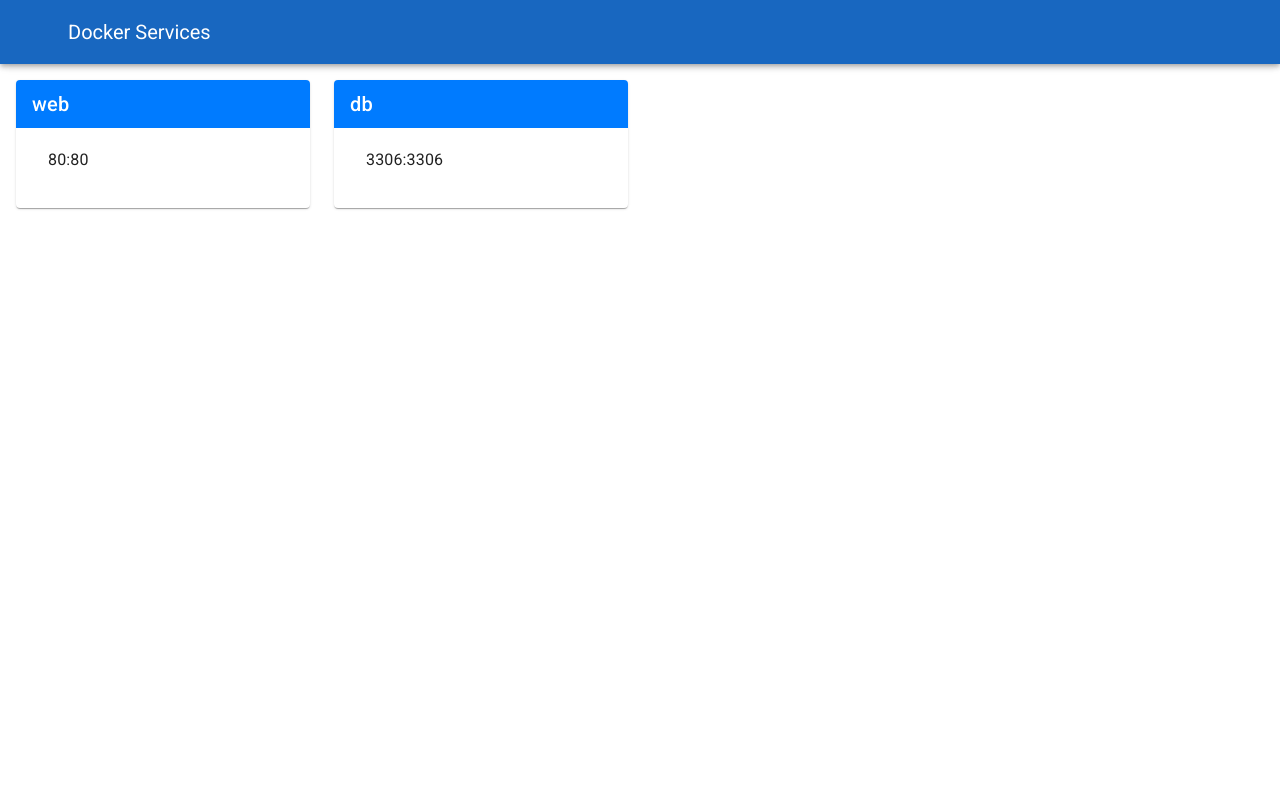
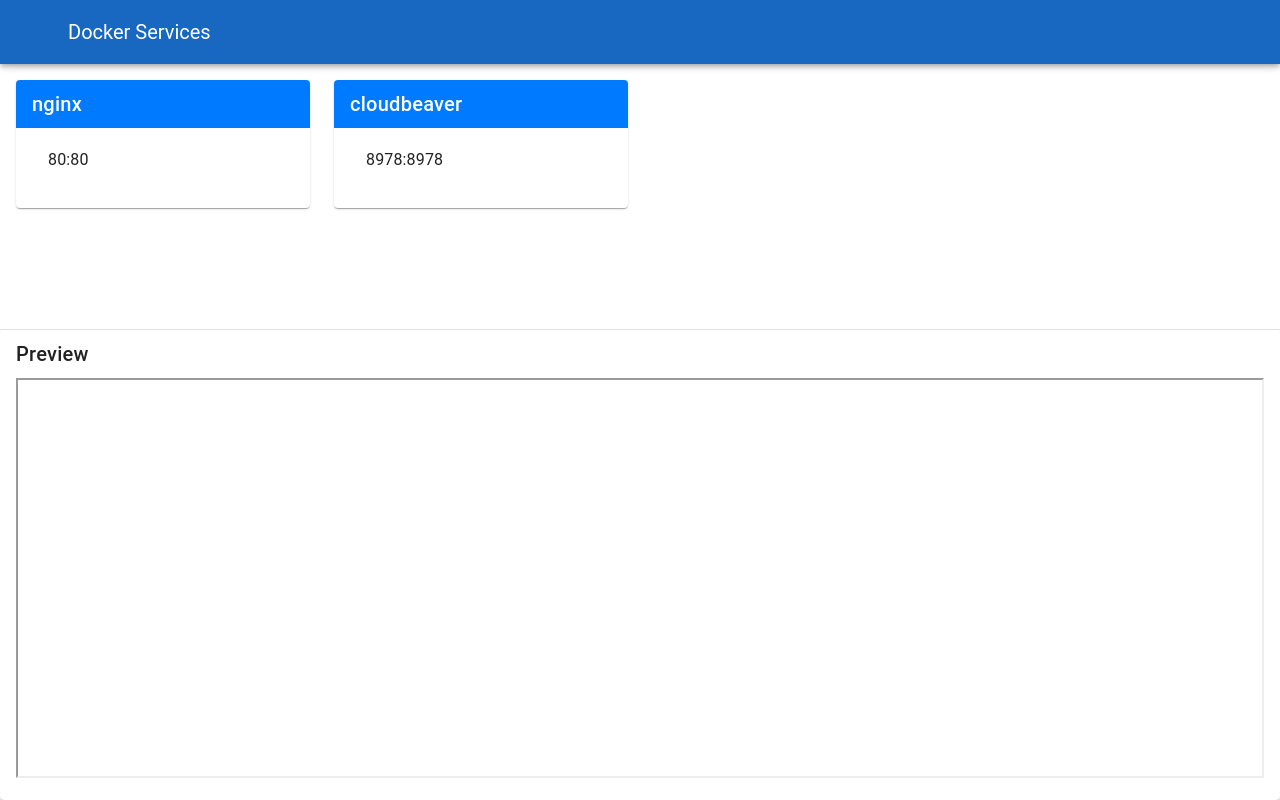
Before and after one commit to rylativity/vue-container-frontend, a Vue app in the folder frontend/: page / in a window 1280 px wide. Built offline with nearby package versions, Linux system fonts and the light colour scheme.

Commit message:
add preview window for services below service cards, parse external docker-compose.yml

```diff
--- a/frontend/package.json
+++ b/frontend/package.json
@@ -9,6 +9,7 @@
   },
   "dependencies": {
     "core-js": "^3.8.3",
+    "fs": "^0.0.1-security",
     "js-yaml": "^4.1.0",
     "vue": "^3.2.13",
     "vuetify": "^3.3.2"
--- /dev/null
+++ b/frontend/public/static/docker-compose.yml
@@ -0,0 +1,10 @@
+version: "3"
+services:
+  nginx:
+    image: nginx:latest
+    ports:
+      - "80:80"
+  cloudbeaver:
+    image: dbeaver/cloudbeaver
+    ports:
+      - "8978:8978"
--- a/frontend/src/App.vue
+++ b/frontend/src/App.vue
@@ -1,6 +1,5 @@
 <template>
   <v-app>
-
     <v-app-bar app color="primary" dark>
       <v-app-bar-nav-icon @click.stop="drawer = !drawer"></v-app-bar-nav-icon>
       <v-toolbar-title class="ml-4">Docker Services</v-toolbar-title>
@@ -10,18 +9,30 @@
       <v-container fluid>
         <v-row>
           <v-col v-for="service in services" :key="service.serviceName" cols="12" sm="6" md="4" lg="3">
-            <service-card :service-name="service.serviceName" :port-bindings="service.portBindings" />
+            <service-card
+              :service-name="service.serviceName"
+              :port-bindings="service.portBindings"
+              @navigate="navigateToService"
+            />
           </v-col>
         </v-row>
       </v-container>
     </v-main>
+
+    <v-divider></v-divider>
+
+    <v-card>
+      <v-card-title>Preview</v-card-title>
+      <v-card-text>
+        <iframe :src="iframeURL" width="100%" height="400"></iframe>
+      </v-card-text>
+    </v-card>
   </v-app>
 </template>
 
 <script>
 import ServiceCard from "./components/ServiceCard.vue";
 import yaml from "js-yaml";
-import "vuetify/dist/vuetify.min.css";
 
 export default {
   components: {
@@ -31,27 +42,18 @@ export default {
     return {
       drawer: true,
       miniVariant: false,
-      services: []
+      services: [],
+      iframeURL: ""
     };
   },
   mounted() {
-    // Call the API to retrieve the docker-compose.yml file
-    // Replace this with your own logic to fetch the file
-    // Here, we'll use a hardcoded example for demonstration purposes
-    const dockerComposeFile = `
-      version: "3"
-      services:
-        web:
-          image: nginx:latest
-          ports:
-            - "80:80"
-        db:
-          image: mysql:latest
-          ports:
-            - "3306:3306"
-    `;
+    // Fetch the docker-compose.yml file
+    const filePath = "/static/docker-compose.yml";
 
-    this.parseDockerComposeFile(dockerComposeFile);
+    fetch(filePath)
+      .then((response) => response.text())
+      .then((data) => this.parseDockerComposeFile(data))
+      .catch((error) => console.error(error));
   },
   methods: {
     parseDockerComposeFile(fileContent) {
@@ -75,16 +77,14 @@ export default {
 
       this.services = services;
     },
-    navigateToService(service) {
-      const firstPort = service.portBindings[0];
-      const portNumber = firstPort.split(":")[0];
-      const url = `http://localhost:${portNumber}`;
-      window.open(url, "_blank");
+    navigateToService(portBinding) {
+      const portNumber = portBinding.split(":")[0];
+      this.iframeURL = `http://localhost:${portNumber}`;
     }
   }
 };
 </script>
 
 <style>
-@import url("https://fonts.googleapis.com/css?family=Roboto:100,300,400,500,700,900");
+/* Your styles here */
 </style>
--- a/frontend/src/components/ServiceCard.vue
+++ b/frontend/src/components/ServiceCard.vue
@@ -1,9 +1,9 @@
 <template>
-  <v-card @click="navigateToService">
+  <v-card @click="handleCardClick">
     <v-card-title class="service-card-title">{{ serviceName }}</v-card-title>
     <v-card-text>
       <v-list>
-        <v-list-item v-for="binding in portBindings" :key="binding" @click="navigateToPort(binding)">
+        <v-list-item v-for="binding in portBindings" :key="binding" @click="handlePortClick(binding)">
           <v-list-item-title class="clickable">{{ binding }}</v-list-item-title>
         </v-list-item>
       </v-list>
@@ -24,14 +24,11 @@ export default {
     }
   },
   methods: {
-    navigateToService() {
-      const firstPortBinding = this.portBindings[0];
-      this.navigateToPort(firstPortBinding);
+    handleCardClick() {
+      this.$emit("navigate", this.portBindings[0]);
     },
-    navigateToPort(portBinding) {
-      const portNumber = portBinding.split(":")[0];
-      const url = `http://localhost:${portNumber}`;
-      window.open(url, "_blank");
+    handlePortClick(portBinding) {
+      this.$emit("navigate", portBinding);
     }
   }
 };
```
Also changed, not shown: 1 other file (tests, documents, lock files or other folders).
